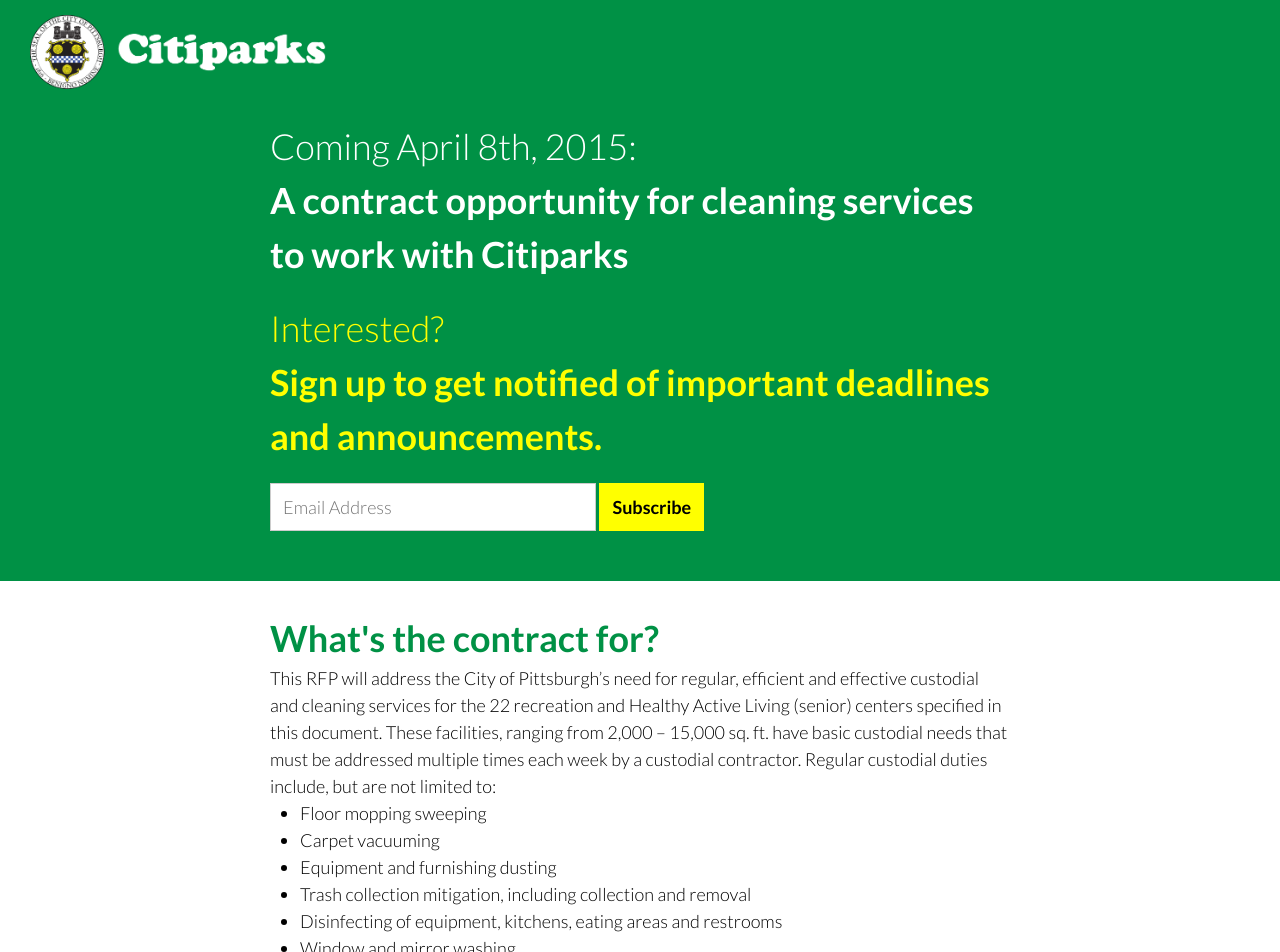
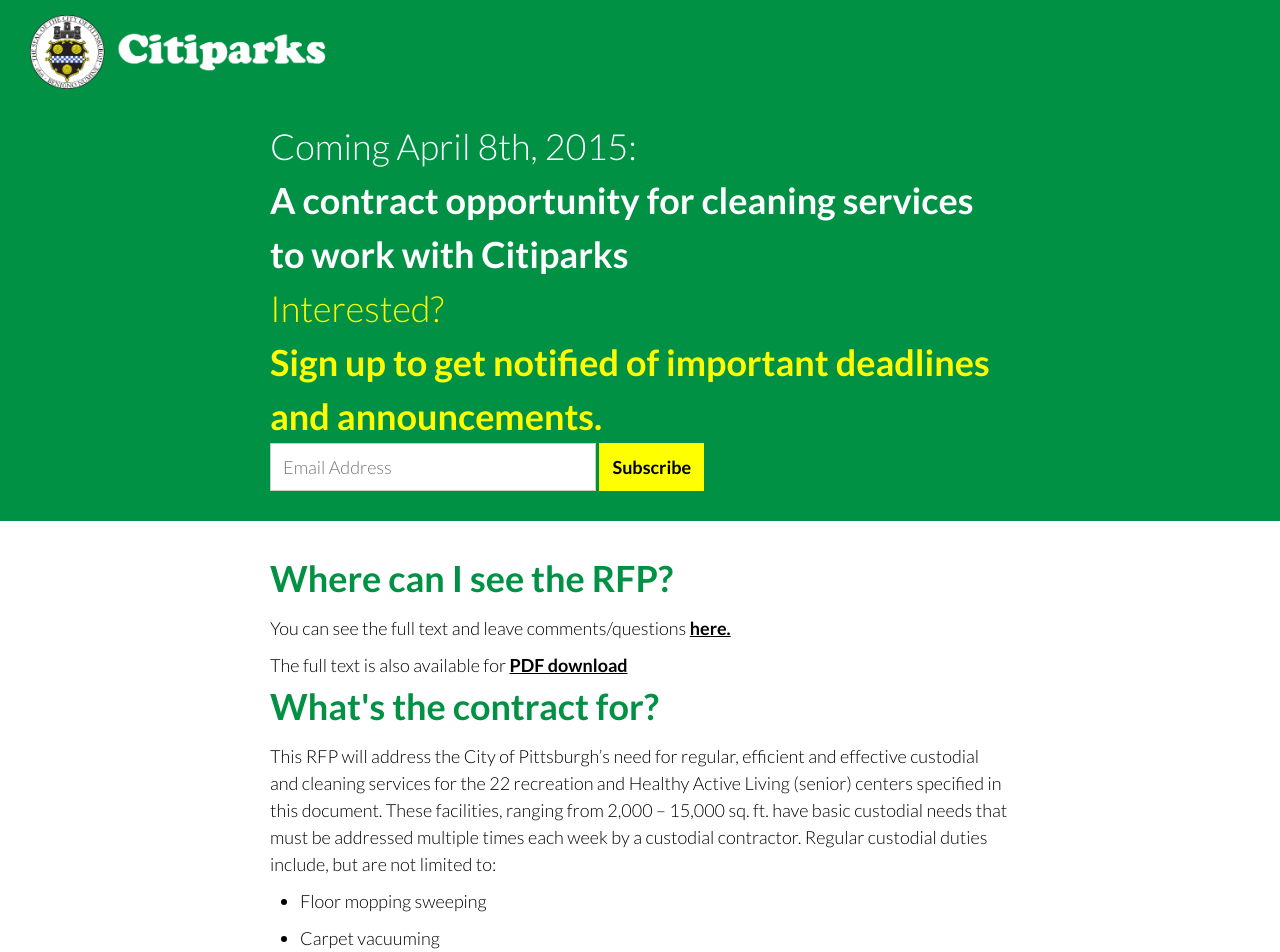
Before and after one commit to codeforamerica/cleaning-pgh, a Jekyll site: the page built from index.html, in a window 1280 px wide. Shown: the top 952 px of the page. Built offline with Jekyll 4.4.1, drawn with Linux system fonts in a browser that asks for light colours; nearby versions of some CDN libraries; comment, search, counter and statistics services are not loaded.

Commit message:
Add full text RFP, link to download

```diff
--- a/_layouts/default.html
+++ b/_layouts/default.html
@@ -5,7 +5,11 @@
   <body>
     {% include header.html %}
   </div>
+    <div class="home">
+      <div class="page-content">
     {{ content }}
+      </div>
+    </div>
     {% include footer.html %}
     <script>
       (function(i,s,o,g,r,a,m){i['GoogleAnalyticsObject']=r;i[r]=i[r]||function(){
--- a/_sass/_base.scss
+++ b/_sass/_base.scss
@@ -55,6 +55,8 @@
  */
 h1, h2, h3, h4, h5, h6 {
     font-weight: 300;
+    font-weight: 800;
+
 }
 
 .whitehead {
--- a/_sass/_layout.scss
+++ b/_sass/_layout.scss
@@ -171,6 +171,6 @@
     user-select: none;
 }
 
-.spacer-20 {
-  padding-top: 20px;
+p {
+    padding-top: 10px;
 }
--- a/index.html
+++ b/index.html
@@ -1,13 +1,14 @@
 ---
 layout: default
 ---
-
-<div class="home">
-
-  <div class="page-content">
-
+<div class="greenhead">Where can I see the RFP?</div>
+  <p>
+    You can see the full text and leave comments/questions <a href="./rfp">here.</a>
+  </p>
+  <p>
+    The full text is also available for <a href="http://apps.pittsburghpa.gov/omb/RFP_Cleaning_Service_PR_-_FINAL_FINAL.pdf">PDF download</a>
+  </p>
 <div class="greenhead">What's the contract for?</div>
-          <p>
     <p>This RFP will address the City of Pittsburgh’s need</a> for regular, efficient and effective custodial and cleaning services for the 22 recreation and Healthy Active Living (senior) centers specified in this document. These facilities, ranging from 2,000 – 15,000 sq. ft. have basic custodial needs that must be addressed multiple times each week by a custodial contractor. Regular custodial duties include, but are not limited to:</p>
   <ul>
     <li><p>Floor mopping sweeping</p></li>
@@ -23,16 +24,12 @@
     <li><p>Other light duties, as assigned</p></li>
   </p>
   </ul>
-    <div class="spacer-20"></div>
 <div class="greenhead">What about supplies?</div>
     <p>All cleaning supplies will be provided by Citiparks, including trash bags, cleaning solutions, mops, brooms, rags, soap, lightbulbs and paper products.</p>
-    <div class="spacer-20"></div>
 <div class="greenhead">How long is the contract term?</div>
     <p>The term of any agreement will be between one and three years.</p>
-    <div class="spacer-20"></div>
 <div class="greenhead">Where are the facilities?</div>
 <iframe width='100%' height='520' frameborder='0' src='http://cfa.cartodb.com/viz/73ba7344-d720-11e4-a785-0e853d047bba/embed_map' allowfullscreen webkitallowfullscreen mozallowfullscreen oallowfullscreen msallowfullscreen></iframe>
-    <div class="spacer-20"></div>
 <div class="greenhead">What will I need to submit?</div>
   <p>Details will be provided when the RFP is officially announced, but here's a brief rundown:</p>
 <ul>
@@ -42,7 +39,6 @@
   <li><p><strong>Cost:</strong> Should be based on the hours of work provided, not including travel.</p></li>
   <li><p><strong>Other:</strong> Non-Discrimination Certification (Appendix A); MBE, WBE & Veteran-Owned Solicitation and Commitment Form (Appendix B)</p></li>
 </ul>
-    <div class="spacer-20"></div>
 <div class="greenhead">How will my response be evaluated?</div>
 <p>Again, more details will be provided with the RFP, but here's the evaluation breakdown:</p>
 <ul>
@@ -52,7 +48,6 @@
   <li><p>Location: 5%</p></li>
   <li><p>Past Work Experience: 10%</p></li>
 </ul>
-    <div class="spacer-20"></div>
 <div class="greenhead">What about insurance requirements?</div>
   <p>The standard insurance coverage required by the City of Pittsburgh for professional services contracts is as follows:</p>
   <ul>
@@ -89,7 +84,6 @@
         </tr>
       </table>
     </ul>
-    <div class="spacer-20"></div>
 <div class="greenhead">What's the timeline?</div>
   <p>
     <p>Anticipated schedule, subject to change:</p>
@@ -102,11 +96,7 @@
       <li><p>August 5, 2015: RFP process will be completed RFI to the Department of Parks & Recreation</p></li>
     </ul>
   </p>
-    <div class="spacer-20"></div>
 <div class="greenhead">What if I have another question?</div>
   <p>No problem! Email your questions to <a href="mailto:louann.horan@pittsburghpa.gov">louann.horan@pittsburghpa.gov</a> by April 17th, 2015. We'll post additional questions and their answers online.</p>
-    <div class="spacer-20"></div>
 <div id="disqus_thread">
 </div>
-  </div>
-</div>
```
Also changed, not shown: _posts/2015-04-08-rfp.md (added, +315 -0 lines). Lines whose indentation alone changed are shown as unchanged.
